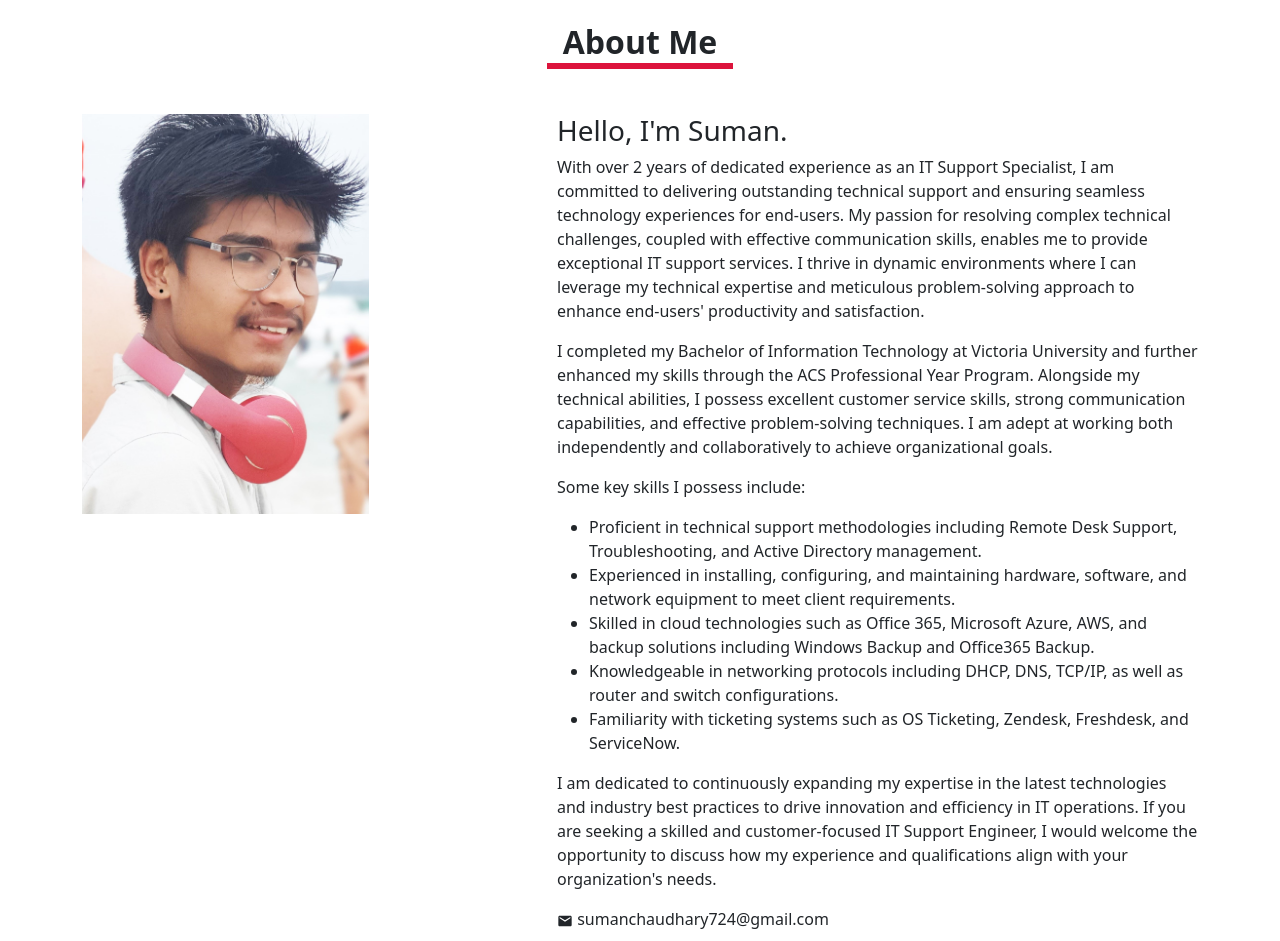
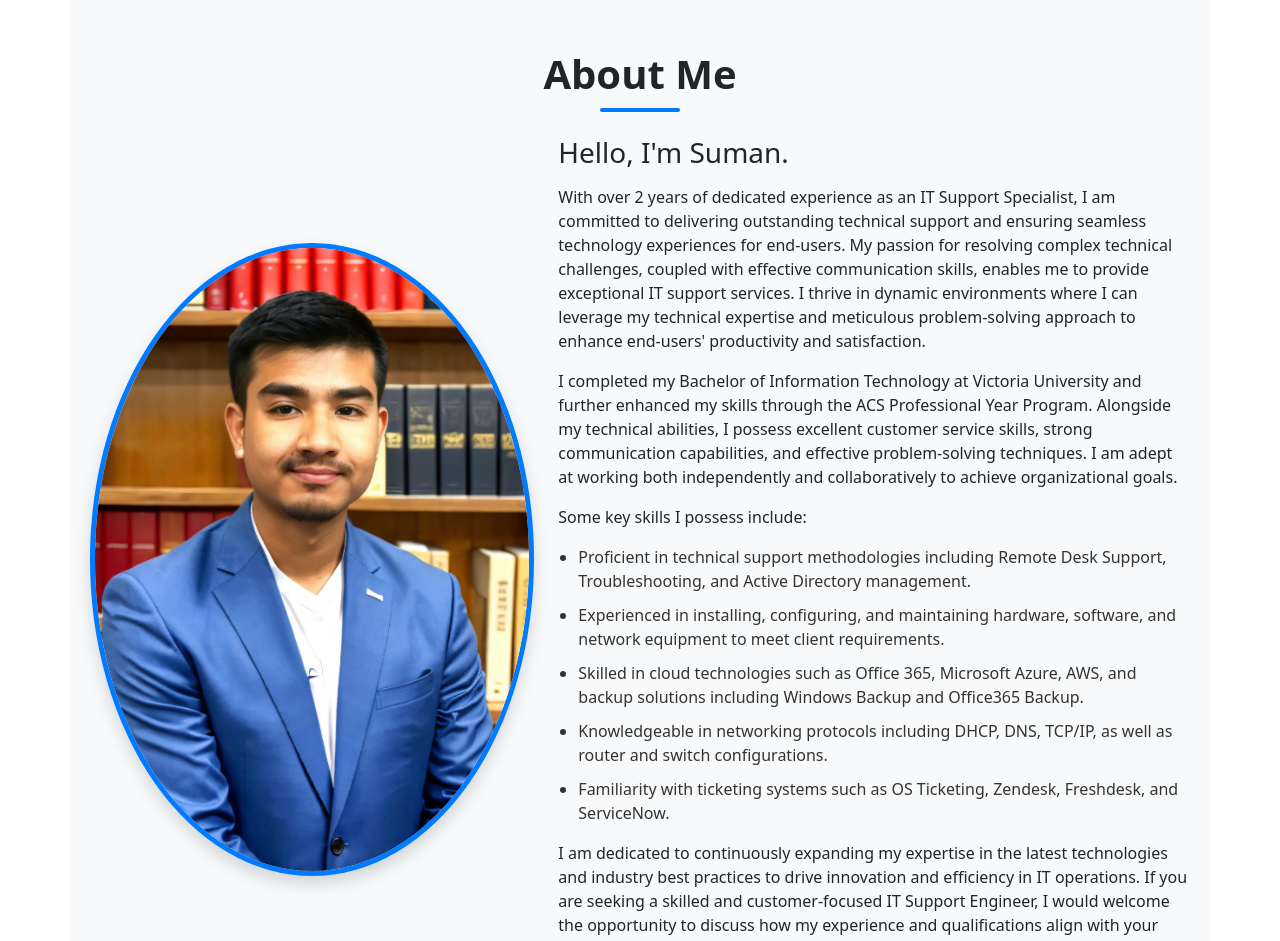
Before and after one commit to sumanchaudhary724/Personal_Portfolio, a React (Create React App) app: page / in a window 1280 px wide. Shown: the part 4540-5481 px from the top of the page. Built offline with nearby package versions, Linux system fonts and the light colour scheme.

Commit message:
Added CSS for AboutMe

```diff
--- /dev/null
+++ b/src/AboutMe.css
@@ -0,0 +1,51 @@
+.about-me-section {
+  background-color: #f8f9fa;
+  padding: 50px 20px;
+  border-radius: 15px;
+}
+
+.title h2 {
+  font-size: 2.5rem;
+  font-weight: bold;
+}
+
+.title-underline {
+  width: 80px;
+  height: 4px;
+  background-color: #007bff;
+  margin: 0 auto;
+  margin-top: 10px;
+  border-radius: 2px;
+}
+
+.profile-image {
+  max-width: 100%;
+  border-radius: 50%;
+  border: 5px solid #007bff;
+}
+
+.skill-list {
+  list-style-type: disc;
+  padding-left: 20px;
+}
+
+.skill-list li {
+  margin-bottom: 10px;
+  font-size: 1rem;
+  color: #333;
+}
+
+.contact-info .btn {
+  font-size: 1rem;
+  padding: 10px 20px;
+}
+
+.btn-outline-primary {
+  border-color: #007bff;
+  color: #007bff;
+}
+
+.btn-outline-primary:hover {
+  background-color: #007bff;
+  color: white;
+}
--- a/src/Components/AboutMe.js
+++ b/src/Components/AboutMe.js
@@ -1,25 +1,34 @@
 import React from "react";
 import { MdEmail } from "react-icons/md";
 import { BsLinkedin } from "react-icons/bs";
-import profileImage from "../assets/images/profile-1.jpg";
+import profileImage from "../assets/images/profile-1.jpeg";
+import "../AboutMe.css";
+
+const skills = [
+  "Proficient in technical support methodologies including Remote Desk Support, Troubleshooting, and Active Directory management.",
+  "Experienced in installing, configuring, and maintaining hardware, software, and network equipment to meet client requirements.",
+  "Skilled in cloud technologies such as Office 365, Microsoft Azure, AWS, and backup solutions including Windows Backup and Office365 Backup.",
+  "Knowledgeable in networking protocols including DHCP, DNS, TCP/IP, as well as router and switch configurations.",
+  "Familiarity with ticketing systems such as OS Ticketing, Zendesk, Freshdesk, and ServiceNow.",
+];
 
 export const AboutMe = () => {
   return (
-    <section id="about-me" className="container mt-3 py-5">
-      <div className="title">
-        <span>About Me</span>
+    <section id="about-me" className="container mt-5 py-5 about-me-section">
+      <div className="title text-center mb-4">
+        <h2>About Me</h2>
+        <div className="title-underline"></div>
       </div>
-      <div className="row">
-        <div className="col-md-5 mb-5">
+      <div className="row align-items-center">
+        <div className="col-md-5 mb-5 text-center">
           <img
             src={profileImage}
             alt="Profile"
-            height="400px"
-            className="profile-image"
+            className="profile-image img-fluid rounded-circle shadow"
           />
         </div>
         <div className="col-md-7">
-          <h3>Hello, I'm Suman.</h3>
+          <h3 className="mb-3">Hello, I'm Suman.</h3>
           <p>
             With over 2 years of dedicated experience as an IT Support
             Specialist, I am committed to delivering outstanding technical
@@ -40,28 +49,10 @@ export const AboutMe = () => {
             organizational goals.
           </p>
           <p>Some key skills I possess include:</p>
-          <ul>
-            <li>
-              Proficient in technical support methodologies including Remote
-              Desk Support, Troubleshooting, and Active Directory management.
-            </li>
-            <li>
-              Experienced in installing, configuring, and maintaining hardware,
-              software, and network equipment to meet client requirements.
-            </li>
-            <li>
-              Skilled in cloud technologies such as Office 365, Microsoft Azure,
-              AWS, and backup solutions including Windows Backup and Office365
-              Backup.
-            </li>
-            <li>
-              Knowledgeable in networking protocols including DHCP, DNS, TCP/IP,
-              as well as router and switch configurations.
-            </li>
-            <li>
-              Familiarity with ticketing systems such as OS Ticketing, Zendesk,
-              Freshdesk, and ServiceNow.
-            </li>
+          <ul className="skill-list">
+            {skills.map((skill, index) => (
+              <li key={index}>{skill}</li>
+            ))}
           </ul>
 
           <p>
@@ -72,25 +63,21 @@ export const AboutMe = () => {
             opportunity to discuss how my experience and qualifications align
             with your organization's needs.
           </p>
-          <div className="contact-info">
-            <p>
+          <div className="contact-info mt-4">
             <a
-                href={`mailto:sumanchaudhary724@gmail.com`}
-                style={{ textDecoration: "none", color: "inherit" }}
+              href="mailto:sumanchaudhary724@gmail.com"
+              className="btn btn-primary me-3"
             >
-                <MdEmail /> sumanchaudhary724@gmail.com
+              <MdEmail className="me-2" /> Email Me
             </a>
-            </p>
-            <p>
             <a
               href="https://www.linkedin.com/in/sumanchaudhary724/"
               target="_blank"
               rel="noopener noreferrer"
-                style={{ textDecoration: "none", color: "inherit" }}
+              className="btn btn-outline-primary"
             >
-                <BsLinkedin /> https://www.linkedin.com/in/sumanchaudhary724/
+              <BsLinkedin className="me-2" /> LinkedIn Profile
             </a>
-            </p>
           </div>
         </div>
       </div>
```
Also changed, not shown: src/assets/images/profile-1.jpeg (added), src/assets/images/profile-1.jpg (deleted). Lines whose indentation alone changed are shown as unchanged.
